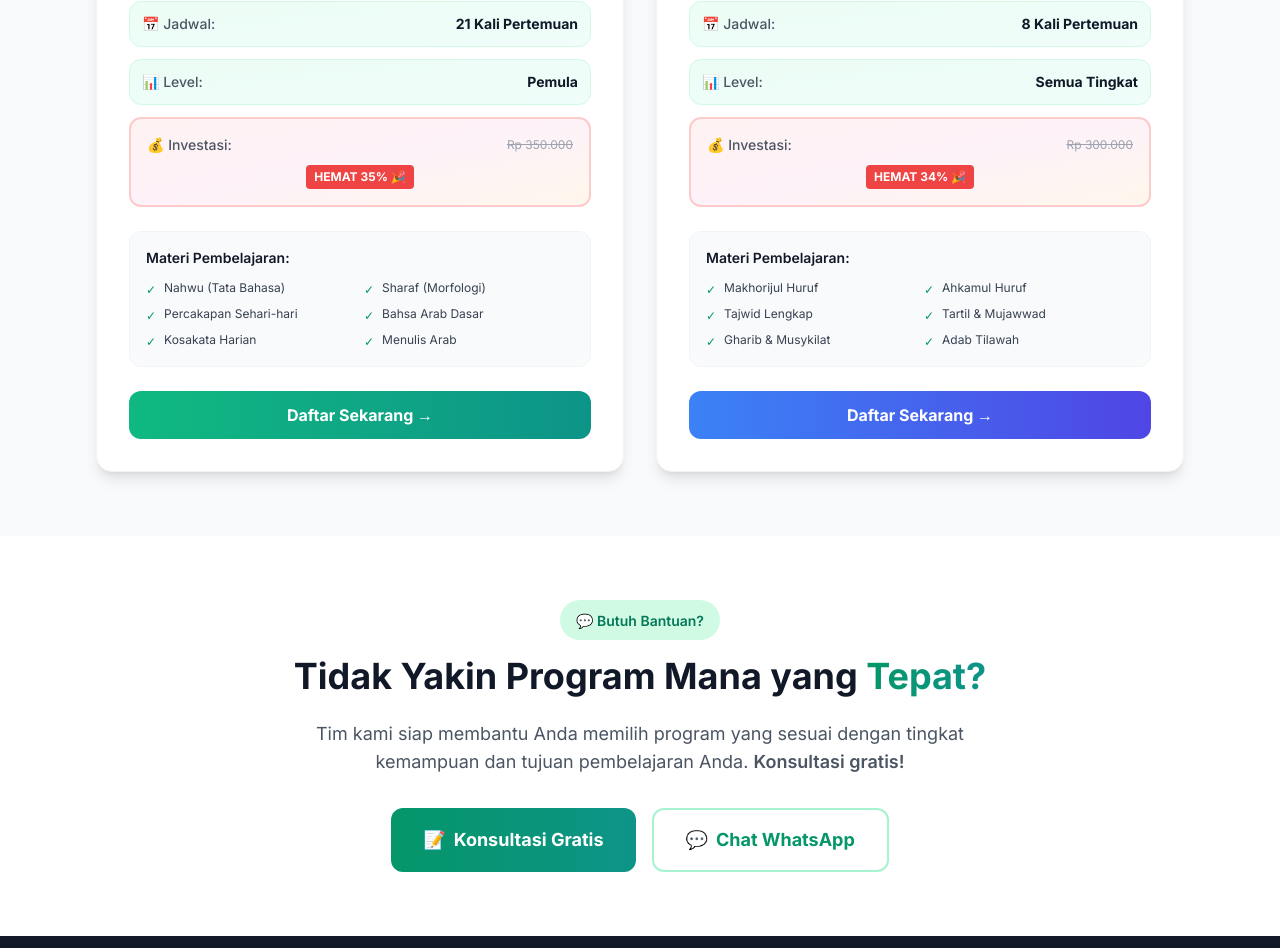
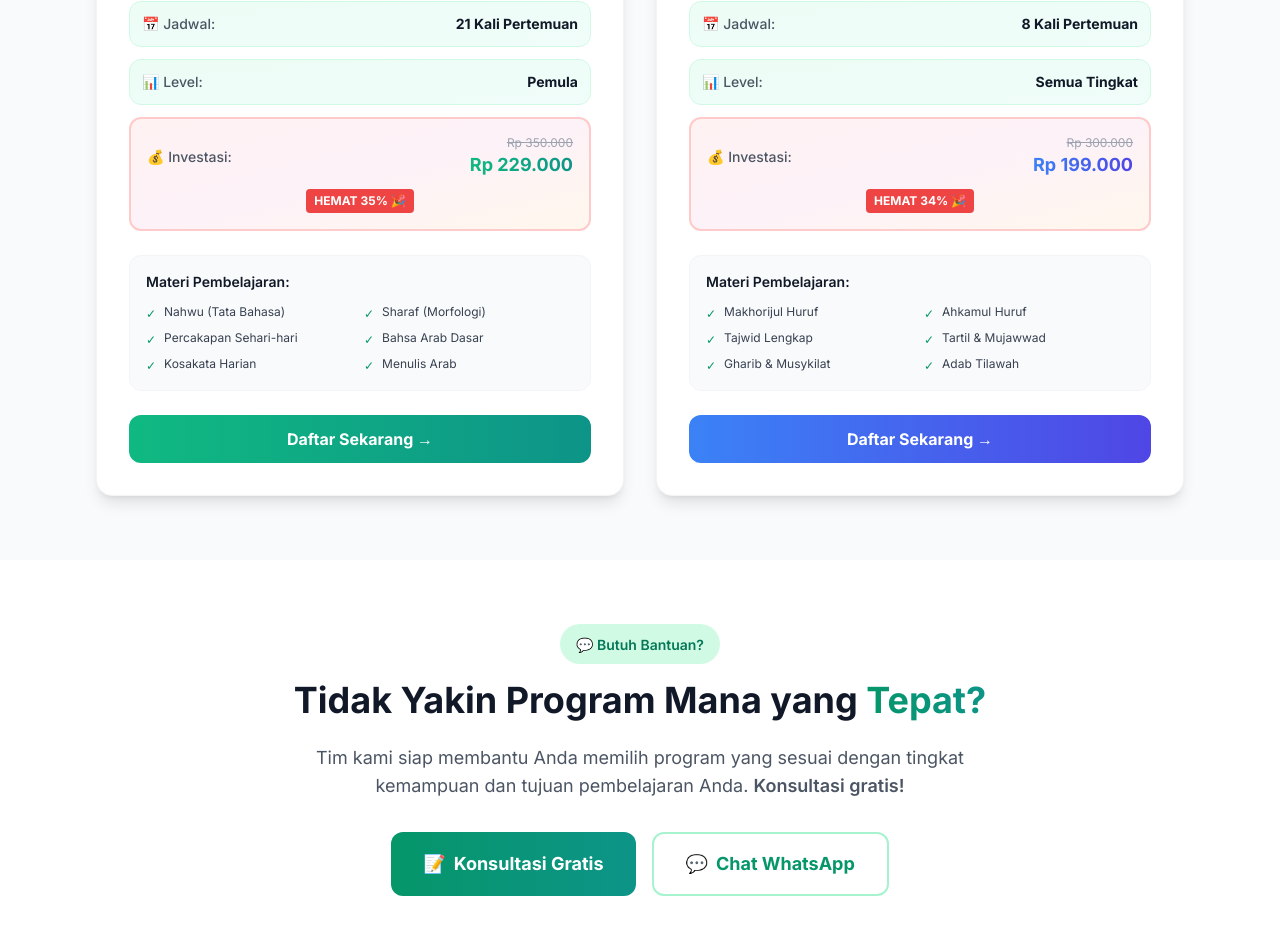
Before and after one commit to ekonugroho98/karaya, a Next.js app: page /programs in a window 1280 px wide. Shown: the part 976-1924 px from the top of the page. Built offline with nearby package versions, Linux system fonts and the light colour scheme.

Commit message:
Fix missing price display on programs page to match homepage

```diff
--- a/app/programs/page.tsx
+++ b/app/programs/page.tsx
@@ -120,6 +120,9 @@ export default function ProgramsPage() {
                         <span className="text-gray-600 text-sm font-medium">💰 Investasi:</span>
                         <div className="flex flex-col items-end">
                           <span className="text-xs text-gray-400 line-through">{program.originalPrice}</span>
+                          <span className={`font-bold text-lg bg-gradient-to-r ${program.gradient} bg-clip-text text-transparent`}>
+                            {program.price}
+                          </span>
                         </div>
                       </div>
                       <div className="mt-2 text-center">
```
